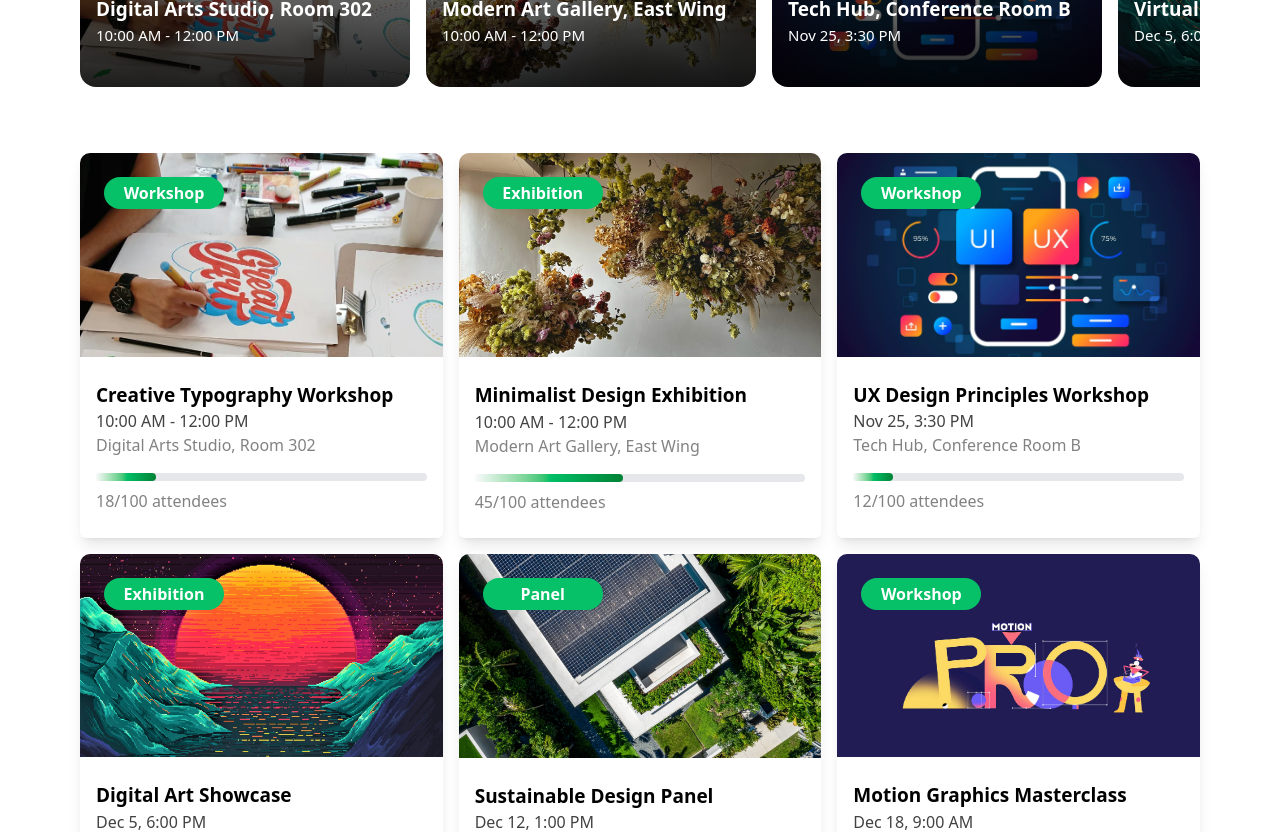
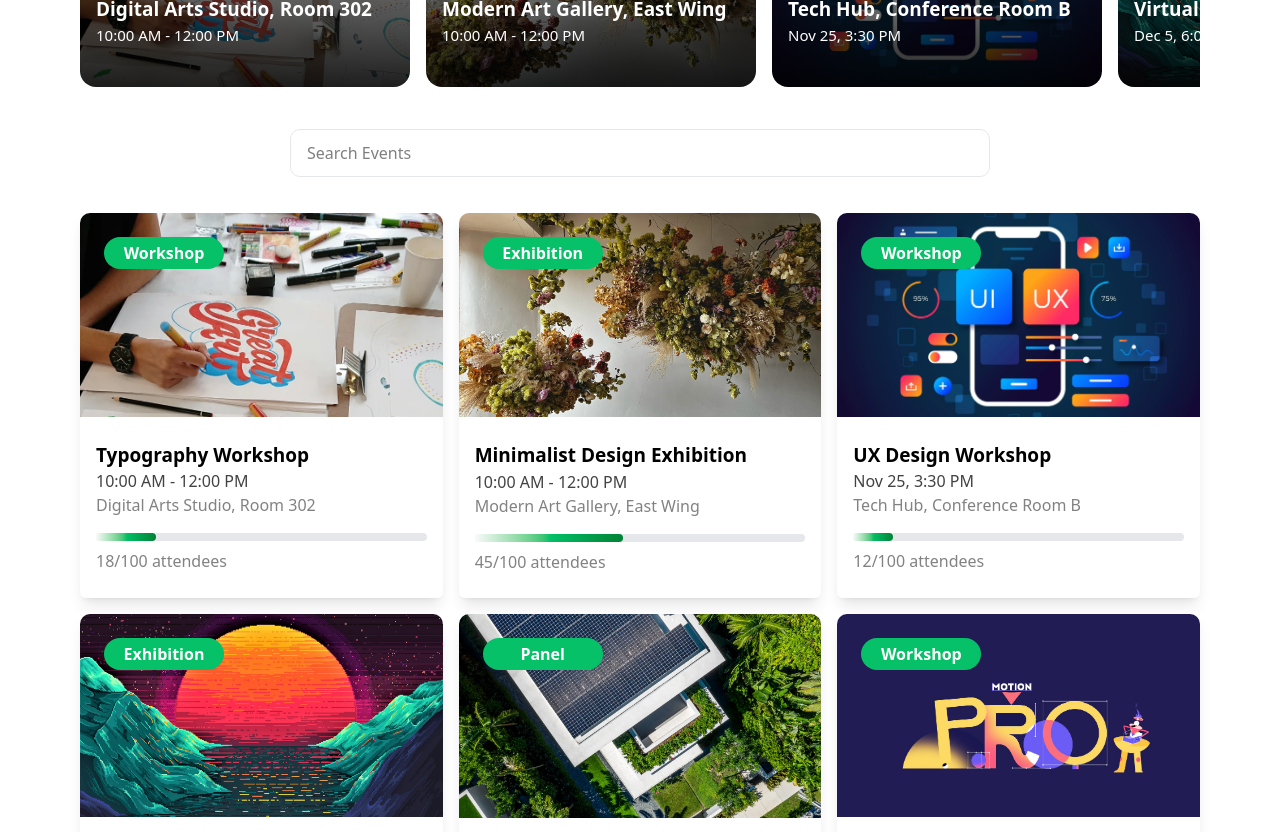
Before and after one commit to Chris-Codex/Events, a React (Vite) app in the folder creative-event/: page / in a window 1280 px wide. Shown: the part 440-1272 px from the top of the page. Built offline with nearby package versions, Linux system fonts and the light colour scheme.

Commit message:
Implemented filter function

```diff
--- a/creative-event/src/assets/icons/icons.js
+++ b/creative-event/src/assets/icons/icons.js
@@ -3,6 +3,9 @@ import { RxHamburgerMenu } from "react-icons/rx";
 import { IoLocationOutline } from "react-icons/io5";
 import { FaPhoneAlt } from "react-icons/fa";
 import { MdOutlineMail } from "react-icons/md";
+import { GoSearch } from "react-icons/go";
 
 
-export { IoMoonOutline, RxHamburgerMenu, IoLocationOutline, FaPhoneAlt, MdOutlineMail  }
+export { IoMoonOutline, RxHamburgerMenu, IoLocationOutline, FaPhoneAlt, MdOutlineMail,
+    GoSearch
+  }
--- a/creative-event/src/components/EventsCard.jsx
+++ b/creative-event/src/components/EventsCard.jsx
@@ -1,23 +1,46 @@
 import React, { useState } from 'react'
 import { events } from '../util/menuItems'
 import MainEventsModal from './MainEventsModal'
+import { useEvent } from '../context/EventContext'
+import { GoSearch } from 'react-icons/go'
 
 
 const EventsCard = () => {
     const [active, setActive] = useState(null)
     const [modals, setModals] = useState(false);
+    const [search, setSearch] = useState("")
+
+    const { category } = useEvent()
 
     const handleModal = (index) => {
         setActive(index)
         setModals((prev) => !prev)
     }
 
-    console.log(active)
+    const handleChange = (e) => {
+        setSearch(e.target.value)
+    }
+
+
+    const filterMatch = events.filter((items) => {
+        const categoryMatch = !category || category === "All" || items.category === category;
+
+        const searchMatch = !search || items.name.includes(search);
+
+        return categoryMatch && searchMatch;
+    })
+
 
   return (
     <>
-        <section className='relative grid grid-cols-1 px-6 sm:px-20 md:grid-cols-2 lg:grid-cols-3 w-full mt-15 mb-15 gap-4 '>
-            {events.map((item, index) => {
+        <div className="flex w-full px-2  h-10 mt-10 mb-10">
+            <form  className='flex w-full justify-center items-center'>
+                <input text="text" name="search" value={search}
+                    onChange={handleChange} placeholder='Search Events' className='relative w-full max-w-[700px] rounded-[10px] px-4 h-12 border border-gray-200 outline-[#06c168]' />
+            </form>
+        </div>
+        <section className='relative grid grid-cols-1 px-6 sm:px-20 md:grid-cols-2 lg:grid-cols-3 w-full mt-2 mb-15 gap-4 '>
+            {filterMatch.map((item, index) => {
                 return (
                     <div className='relative cursor-pointer w-full rounded-md shadow-lg' key={item.id} onClick={() => handleModal(index)}>
                         <div className='absolute flex justify-center items-center rounded-[100px] inset-0 z-90 m-6 text-[#fff] bg-[#06c168] to-green-700 w-30 h-8 font-[600]'>
--- a/creative-event/src/components/EventsInfoModal.jsx
+++ b/creative-event/src/components/EventsInfoModal.jsx
@@ -9,7 +9,7 @@ const EventsInfoModal = ({ modal, setModal, items}) => {
   return (
     <>
         {modal &&
-            <div className='fixed inset-0 z-[999]  flex items-center justify-center bg-opacity-1'>
+            <div className='fixed inset-0 bg-black/60 z-[999]  flex items-center justify-center bg-opacity-1'>
                 <div className='z-50 bg-white w-full max-w-[1110px] h-90 rounded-md  shadow-md flex justify-between'>
                     <div className='relative w-full max-w-[50%] rounded-md bg-cover bg-center' style={{ backgroundImage: `url(${items.image})`}}>
                         <div className='flex justify-center items-center text-[#fff] font-[600] m-5 bg-gradient-to-r from-gray-200 to-[#06C168] w-30 h-8 rounded-[100px]'>
--- a/creative-event/src/components/Footer.jsx
+++ b/creative-event/src/components/Footer.jsx
@@ -17,9 +17,9 @@ const Footer = () => {
         <div className=''>
             <p className='text-[20px] font-[600]'>Quick Links</p>
             <ul className='pt-5'>
-                {menuItems.map((items) => {
+                {menuItems.map((items, index) => {
                     return (
-                        <li className='cursor-pointer pb-5 text-gray-400 hover:text-[#fff]'>{items.value}</li>
+                        <li key={index} className='cursor-pointer pb-5 text-gray-400 hover:text-[#fff]'>{items.value}</li>
                     )
                 })}
             </ul>
@@ -44,7 +44,7 @@ const Footer = () => {
             <p className='pt-5 text-gray-400'>Subscribe to get updates on upcoming events</p>
             <div className='flex w-full h-10 rounded-[8px] mt-3 bg-[#fff]'>
                 <input text="text" className='text-[#333] px-2 outline-none' placeholder='Your email' />
-                <button className='w-full rounded-tr-[8px] rounded-br-[8px] text-[#fff]  bg-[#06c168] text-[#000]'>Subscribe</button>
+                <button className='w-full rounded-tr-[8px] rounded-br-[8px] text-[#fff]  bg-[#06c168] text-[#000] font-[600]'>Subscribe</button>
             </div>
         </div>
     </section>
--- a/creative-event/src/components/MainEventsModal.jsx
+++ b/creative-event/src/components/MainEventsModal.jsx
@@ -6,7 +6,7 @@ const MainEventsModal = ({ modal, setModal, items}) => {
   return (
     <>
       {modal && (
-        <div className='fixed inset-0 z-90 flex justify-center items-center rounded-md'>
+        <div className='fixed inset-0 bg-black/60 z-[999] flex justify-center items-center rounded-md'>
           <div className='flex justify-between w-full max-w-[1110px] h-140 shadow-md bg-[#fff]'>
                 <div className='relative w-full rounded-tl-md rounded-bl-md bg-cover bg-center  bg-no-repeat' style={{ backgroundImage: `url(${items ? items.image : ""})`}}>
                   <div className='absolute flex justify-center items-center rounded-[100px] inset-0 z-90 m-6 text-[#fff] bg-gradient-to-r from-gray-50 via-[#06c168] to-green-700 w-30 h-8 font-[600]'>
--- a/creative-event/src/context/EventContext.jsx
+++ b/creative-event/src/context/EventContext.jsx
@@ -4,14 +4,23 @@ const EventContext = createContext();
 
 export const EventProvider = ({ children }) => {
     const [navToggle, setNavToggle] = useState(false)
+    const [activeIndex, setActiveIndex] = useState(0);
+    const [category, setCategory] = useState("")
 
     const handleNavToggle = () => {
         setNavToggle((prev) => !prev)
     }
 
+    const handleCategory = (index, value) => {
+        setActiveIndex(index);
+        setCategory(value)
+    }
+
+
     return (
         <EventContext.Provider value={{ navToggle, setNavToggle,
-            handleNavToggle
+            handleNavToggle, activeIndex, setActiveIndex,
+            handleCategory , category
          }}>
             {children}
         </EventContext.Provider>
--- a/creative-event/src/pages/Home.jsx
+++ b/creative-event/src/pages/Home.jsx
@@ -5,15 +5,18 @@ import { cardMenuItems, subMenuicons, events } from '../util/menuItems'
 import EventsInfoModal from '../components/EventsInfoModal'
 import EventsCard from '../components/EventsCard'
 import Footer from '../components/Footer'
+import { useEvent } from '../context/EventContext'
 
 
 
 
 const Home = () => {
-    const [activeIndex, setActiveIndex] = useState(0);
     const [activeIndex_, setActiveIndex_] = useState(0)
     const [modalActiveIndex, setModalActiveIndex] = useState(0);
     const [modal, setModal] = useState(false)
+
+
+    const {activeIndex, handleCategory} = useEvent()
 
 
     const handleModal = (index) => {
@@ -24,7 +27,8 @@ const Home = () => {
 
 
   return (
-    <main className='relative z-20'>
+    <>
+        <main className='relative z-20 overflow-x-hidden'>
             <section>
                 <Header />
                 <NavDropdown />
@@ -38,7 +42,7 @@ const Home = () => {
                                     {cardMenuItems.map((item) => {
                                         return (
                                             <li key={item.id}
-                                            onClick={() => setActiveIndex(item.id)}
+                                                onClick={() => handleCategory(item.id, item.value)}
                                                 className={`cursor-pointer ${activeIndex === item.id ?
                                                     "flex items-center bg-[#06c168] text-[#fff] pt-2 pb-2 px-1 rounded-[100px] sm:bg-[#06c168] text-[#fff] px-3 rounded-[100px]" :
                                                     "bg-gray-100 text-[#000] pt-2 pb-2 px-3 rounded-[100px] hover:bg-gray-200"}`}
@@ -49,6 +53,7 @@ const Home = () => {
                                     })}
                                 </ul>
                             </div>
+
                             <div className='flex mt-3 gap-4 sm:flex sm:gap-6'>
                                 {subMenuicons.map((icon, index) => {
                                     const Iconcomponent = icon.icon;
@@ -72,6 +77,7 @@ const Home = () => {
                         <div className='overflow-x-auto scrollbar-thin mt-3 whitespace-nowrap'>
                             {events.map((item, index) => {
                                 const isLast = index === events.length - 1;
+
 
                                 return (
                                         <div key={index}
@@ -102,6 +108,7 @@ const Home = () => {
             <EventsCard items={events} />
             <Footer />
         </main>
+    </>
   )
 }
 
--- a/creative-event/src/util/menuItems.js
+++ b/creative-event/src/util/menuItems.js
@@ -35,7 +35,7 @@ import feature_5 from "../assets/images/ft-4.jpg"
 export const events = [
     {
       id: 0,
-      name: "Creative Typography Workshop",
+      name: "Typography Workshop",
       image: feature_0,
       sub_title: "Digital Arts Studio, Room 302",
       time: "10:00 AM - 12:00 PM",
@@ -55,7 +55,7 @@ export const events = [
     },
     {
       id: 2,
-      name: "UX Design Principles Workshop",
+      name: "UX Design Workshop",
       image: feature_2,
       sub_title: "Tech Hub, Conference Room B",
       time: "Nov 25, 3:30 PM",
```
Also changed, not shown: 2 other files (tests, documents, lock files or other folders). Lines whose indentation alone changed are shown as unchanged.
